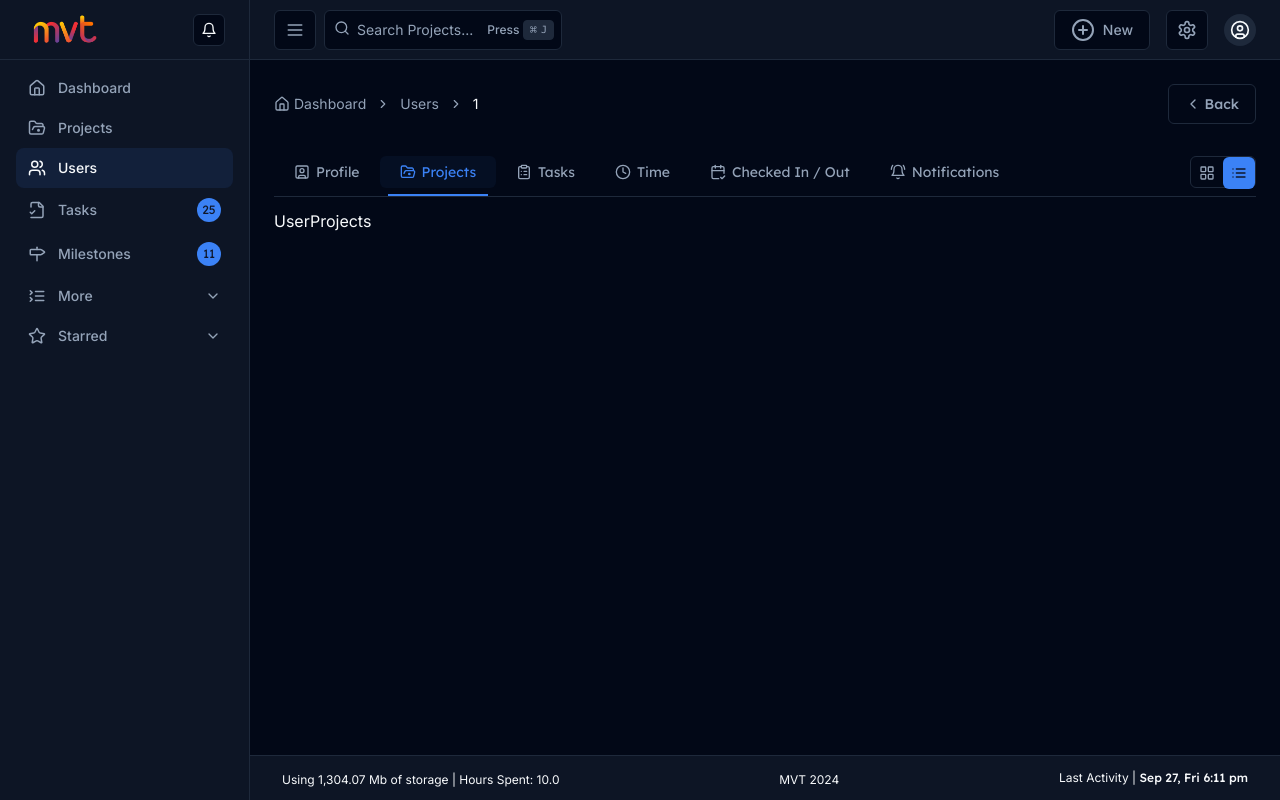
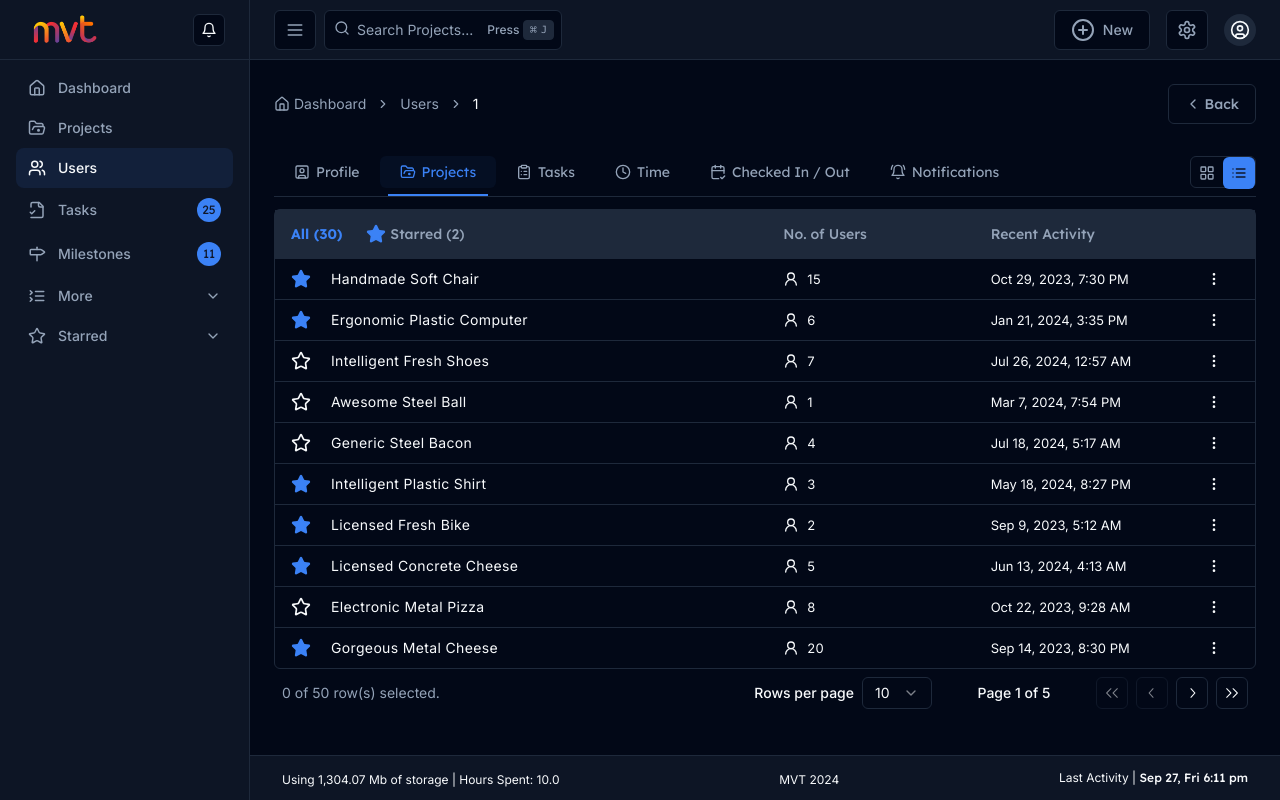
Before and after one commit to riteshmvteams/pmt, a Next.js app: page /users/1 in a window 1280 px wide. Built offline with nearby package versions, Linux system fonts and the light colour scheme.

Commit message:
created user project and tasks table design

```diff
--- a/src/app/(main)/projects/_components/ProjectTabs.tsx
+++ b/src/app/(main)/projects/_components/ProjectTabs.tsx
@@ -5,13 +5,13 @@ import { Tabs, TabsContent } from "@/components/ui/tabs";
 import { Button } from "@/components/ui/button";
 import ViewSetting from "@/components/shared/ViewSetting";
 import CustomTabTrigger from "@/components/shared/CustomTabTrigger";
-import Table from "./table";
 import ProjectFilters from "./ProjectFilters";
 import ProjectSort from "./ProjectSort";
 import { AlarmClockPlus, FolderClosed } from "lucide-react";
 import { useModal } from "@/store/useModal";
 import { ModalTitle } from "@/components/sidebar/CreateNew";
 import AddProjects from "@/components/shared/addThings/AddProjects";
+import ProjectsTable from "./table";
 
 const tabList = [
   {
@@ -54,12 +54,12 @@ const ProjectTabs = () => {
       </CustomTabTrigger>
       <TabsContent value="active">
         <Suspense fallback="Loading...">
-          <Table />
+          <ProjectsTable />
         </Suspense>
       </TabsContent>
       <TabsContent value="inactive">
         <Suspense fallback="Loading...">
-          <Table />
+          <ProjectsTable />
         </Suspense>
       </TabsContent>
     </Tabs>
--- a/src/app/(main)/projects/_components/table.tsx
+++ b/src/app/(main)/projects/_components/table.tsx
@@ -15,7 +15,7 @@ import { useView } from "@/store/dataView";
 import { getColumns } from "./columns";
 import ProjectGridView from "./ProjectGridView";
 
-export default function Table() {
+export default function ProjectsTable() {
   const isGrid = useView((state) => state?.isGrid);
 
   const searchParams = useSearchParams();
--- a/src/app/(main)/users/[id]/_components/UserProjects.tsx
+++ b/src/app/(main)/users/[id]/_components/UserProjects.tsx
@@ -1,3 +1,9 @@
+import ProjectsTable from "@/app/(main)/projects/_components/table";
+
 export default function UserProjects() {
-  return <div>UserProjects</div>;
+  return (
+    <div>
+      <ProjectsTable />
+    </div>
+  );
 }
--- a/src/app/(main)/users/[id]/_components/UserTasks.tsx
+++ b/src/app/(main)/users/[id]/_components/UserTasks.tsx
@@ -1,3 +1,9 @@
+import TaskTable from "@/app/(main)/tasks/_components/table";
+
 export default function UserTasks() {
-  return <div>UserTasks</div>;
+  return (
+    <div>
+      <TaskTable />
+    </div>
+  );
 }
```
